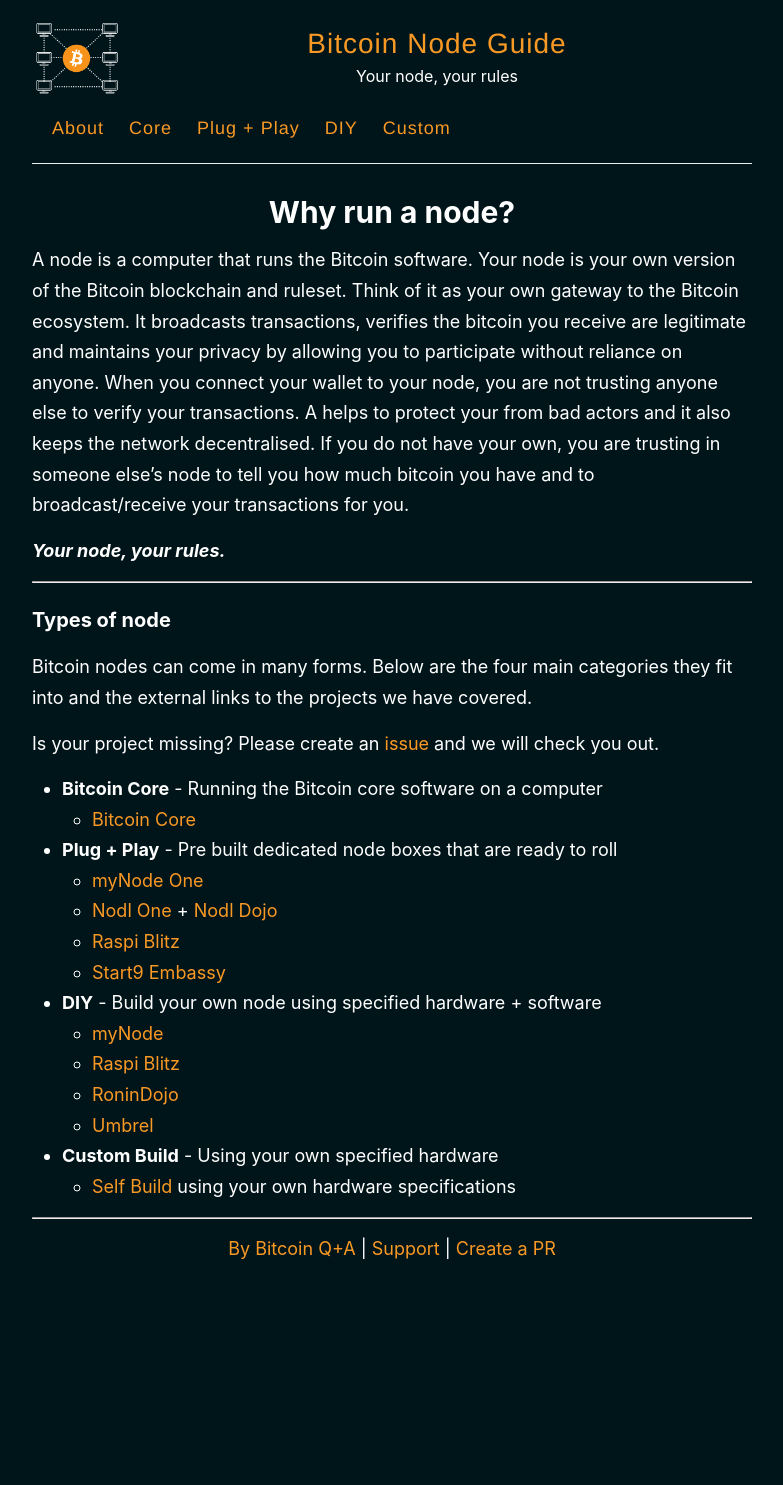
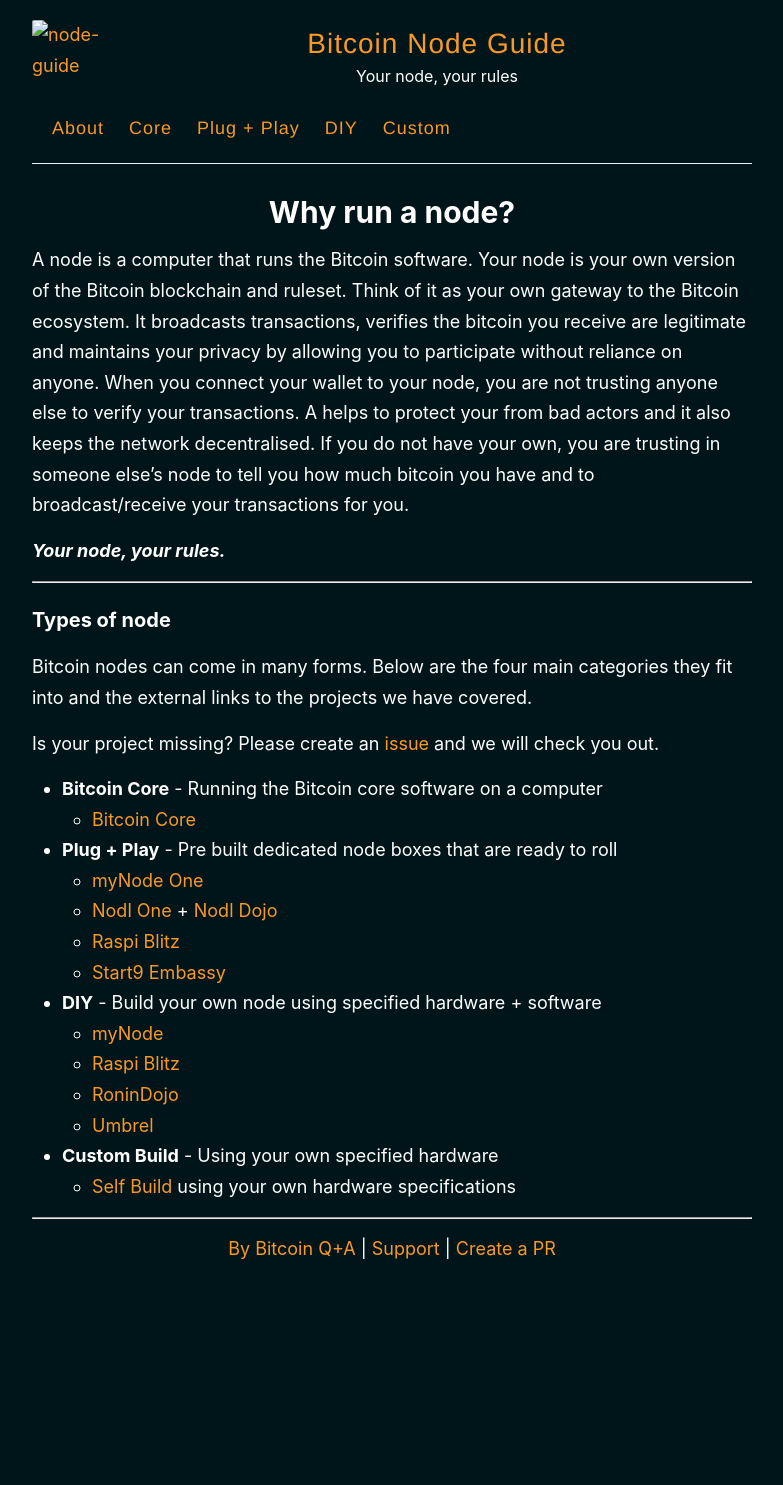
Before and after one commit to BitcoinQnA/node-guide, a Jekyll site: the page built from index.html, in a window 1280 px wide. Shown: the whole page, without its empty margins (248-1031 px from the left). Built offline with Jekyll 4.4.1, drawn with Linux system fonts in a browser that asks for light colours; the list of posts is cut into pages by our own code.

Commit message:
Update _config.yml

```diff
--- a/_config.yml
+++ b/_config.yml
@@ -12,7 +12,7 @@
 description: Your node, your rules
 
 # URL of your avatar or profile pic (you could use your GitHub profile pic)
-avatar: /images/Logo1.png
+avatar:
 
 #
 # Flags below are optional
```
